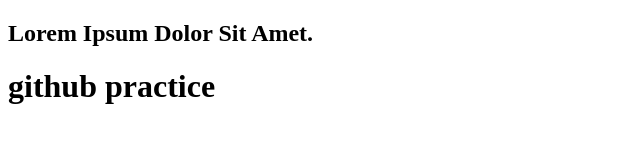
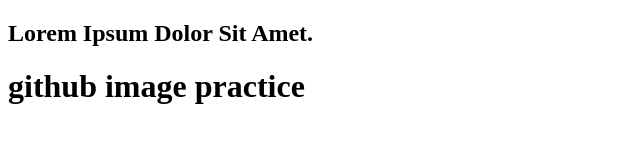
Before and after one commit to RubelShahriar/GithubModule, a plain HTML site: page index.html in a window 1280 px wide. Shown: the whole page, without its empty margins (0-640 px from the left). Drawn offline with Linux system fonts and the light colour scheme.

Commit message:
third commit

```diff
--- a/index.html
+++ b/index.html
@@ -9,6 +9,6 @@
 </head>
 <body>
     <h2>Lorem ipsum dolor sit amet.</h2>
-    <h1>github practice</h1>
+    <h1>github image practice</h1>
 </body>
 </html>
```
